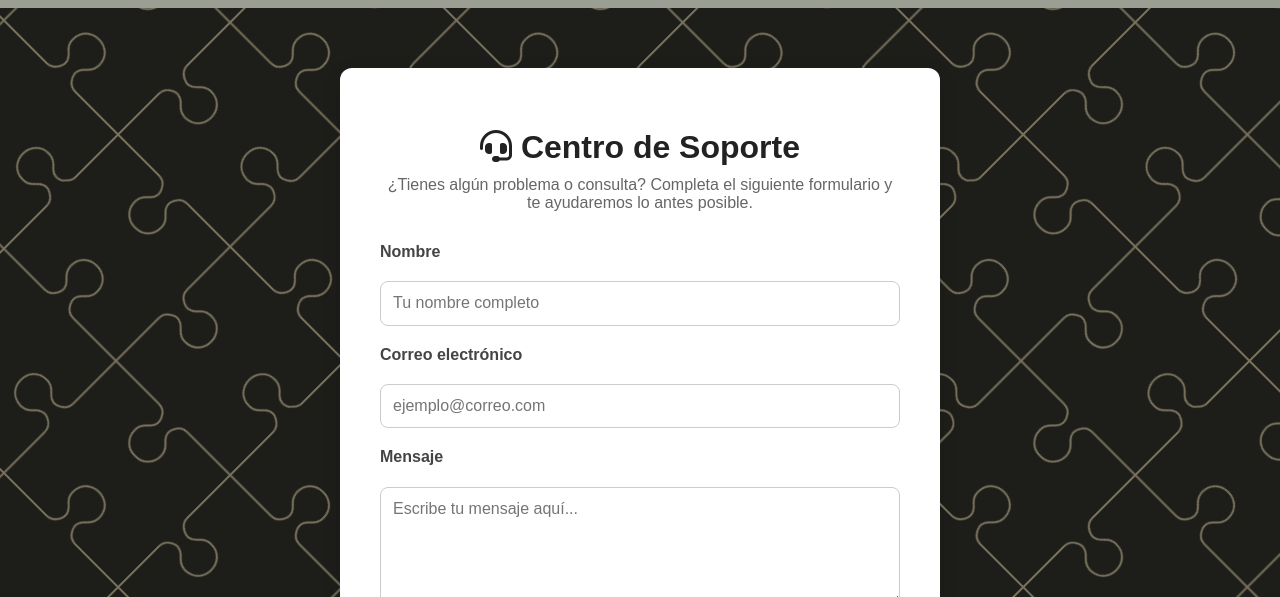
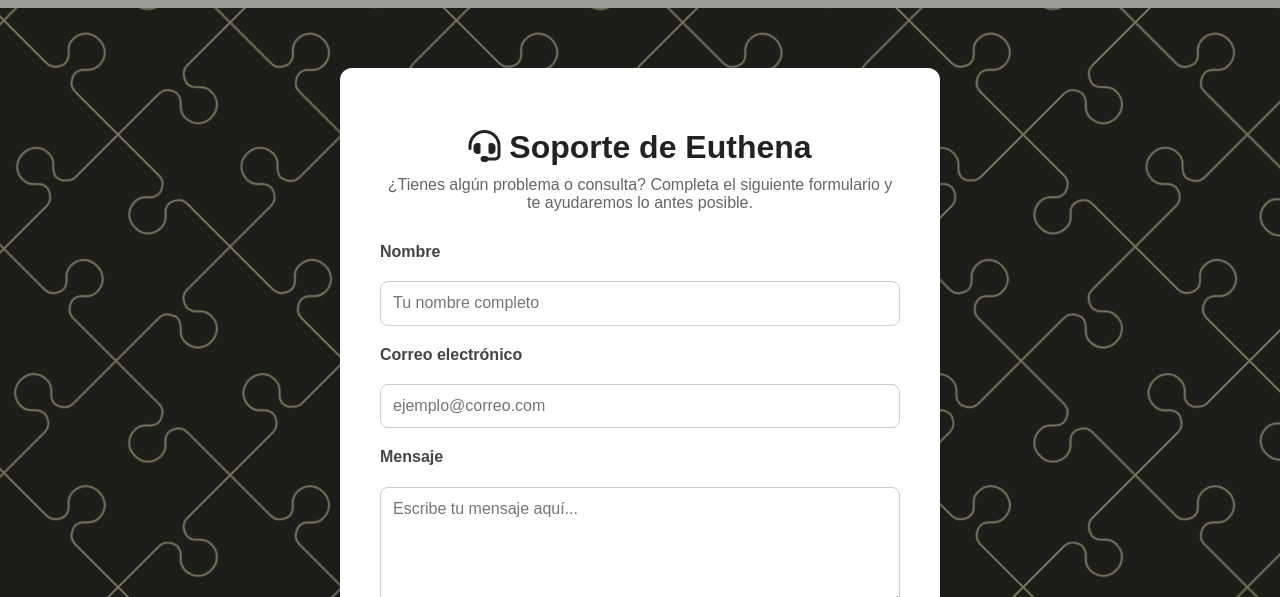
Before and after one commit to UserDesconocido1241/Proyect, a plain HTML site: page soporte.html in a window 1280 px wide. Shown: the part 91-688 px from the top of the page. Drawn offline with Linux system fonts and the light colour scheme; a web font is replaced by a local one.

Commit message:
Update soporte.html

```diff
--- a/soporte.html
+++ b/soporte.html
@@ -39,7 +39,7 @@
       </nav>
 
  <section class="soporte">
-    <h1><i class="fas fa-headset"></i> Centro de Soporte</h1>
+    <h1><i class="fas fa-headset"></i> Soporte de Euthena</h1>
     <p>¿Tienes algún problema o consulta? Completa el siguiente formulario y te ayudaremos lo antes posible.</p>
 
     <form action="https://formspree.io/f/mkgbodoe" method="POST" class="soporte-form">
```
